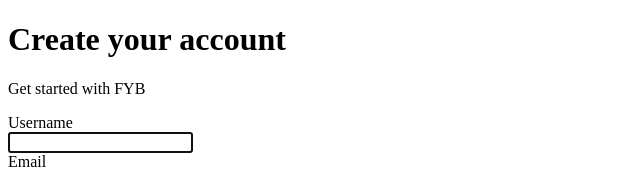
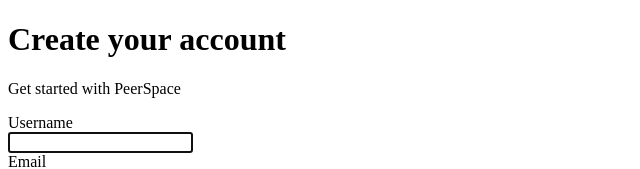
Before and after one commit to Rap22tor/PeerSpace, a React (Vite) app in the folder src/client/: page /register in a window 1280 px wide. Shown: the top 169 px of the page, without its empty margins (0-640 px from the left). Built offline with nearby package versions, Linux system fonts and the light colour scheme; no server answers.

Commit message:
Applied new application name

```diff
--- a/src/client/src/components/AppHeader.tsx
+++ b/src/client/src/components/AppHeader.tsx
@@ -7,7 +7,7 @@ export function AppHeader() {
     <header className="border-b border-line">
       <div className="mx-auto flex w-full max-w-5xl flex-wrap items-center justify-between gap-x-6 gap-y-2 px-4 py-3">
         <Link to="/" className="text-lg font-semibold">
-          FYB
+          PeerSpace
         </Link>
         <AppNav />
         <UserArea />
--- a/src/client/src/pages/RegisterPage.tsx
+++ b/src/client/src/pages/RegisterPage.tsx
@@ -104,7 +104,7 @@ export function RegisterPage() {
     );
 
   return (
-    <AuthLayout title="Create your account" subtitle="Get started with FYB" >
+    <AuthLayout title="Create your account" subtitle="Get started with PeerSpace" >
       <form
         className="flex flex-col gap-5"
         noValidate
```
